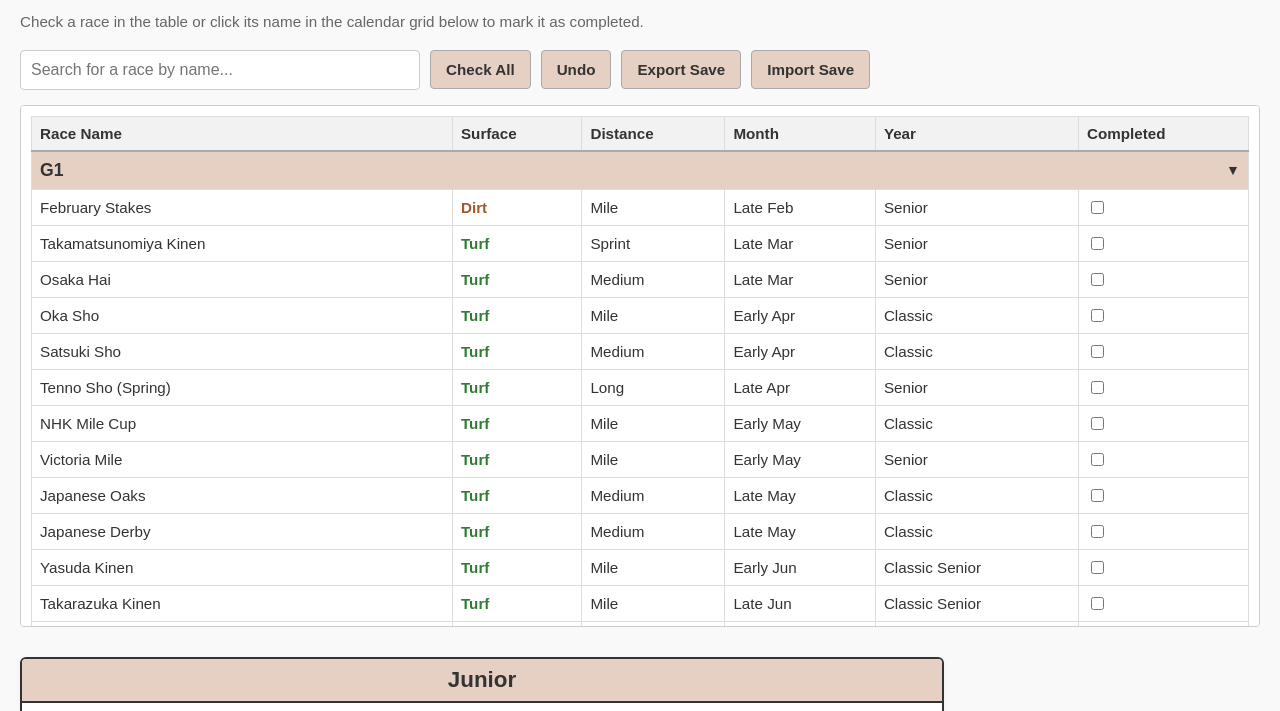
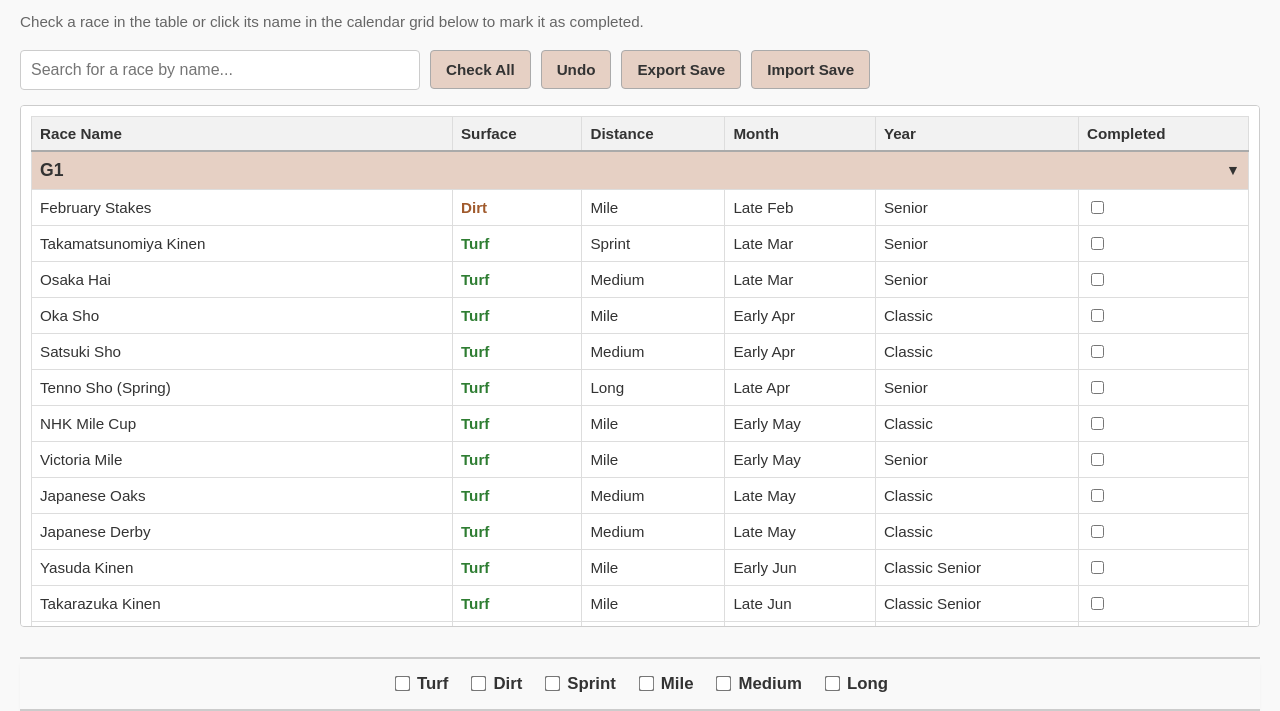
Before and after one commit to kyaowo/kyaowo.github.io, a plain HTML site: page completionisttitlechecklist.html in a window 1280 px wide. Shown: the part 61-772 px from the top of the page. Drawn offline with Linux system fonts and the light colour scheme.

Commit message:
Update completionisttitlechecklist.html
scrolling surface distance filter

```diff
--- a/completionisttitlechecklist.html
+++ b/completionisttitlechecklist.html
@@ -37,6 +37,11 @@
         .master-dirt { color: #a05a2c; font-weight: bold; }
         .master-turf { color: #2e7d32; font-weight: bold; }
 
+        /* Sticky Filter Bar */
+        .filter-bar { position: sticky; top: 0; background: #f9f9f9; padding: 15px; display: flex; justify-content: center; gap: 20px; border-top: 2px solid #ccc; border-bottom: 2px solid #ccc; z-index: 20; box-shadow: 0 4px 6px -4px rgba(0,0,0,0.2); flex-wrap: wrap; margin-bottom: 15px; }
+        .filter-bar label { font-weight: bold; cursor: pointer; user-select: none; display: flex; align-items: center; gap: 5px; font-size: 1.05em; }
+        .filter-bar input[type="checkbox"] { transform: scale(1.2); cursor: pointer; }
+
         /* Interactive Styling Rules for Calendar Output */
         .surface-dirt { font-weight: bold; font-style: italic; }
         .distance-sprint { color: rgb(0, 128, 255); }
@@ -44,12 +49,13 @@
         .distance-medium { color: rgb(220, 160, 0); }
         .distance-long { color: rgb(255, 0, 0); }
 
-        /* Clickable Calendar Races */
-        .clickable-race { cursor: pointer; padding: 2px 0; transition: opacity 0.2s; }
+        /* Clickable Calendar Races & Greyed Out Logic */
+        .clickable-race { cursor: pointer; padding: 2px 0; transition: opacity 0.2s, color 0.2s; }
         .clickable-race:hover { opacity: 0.6; text-decoration: line-through; }
+        .greyed-out { color: #bbb !important; font-weight: normal !important; font-style: normal !important; }
 
         /* Calendar Output Grids Component Layout */
-        .grid-container { display: flex; flex-direction: column; gap: 40px; margin-top: 20px; }
+        .grid-container { display: flex; flex-direction: column; gap: 40px; margin-top: 10px; }
         .tier-section { border: 2px solid #333; background: white; padding: 10px; border-radius: 6px; box-shadow: 0 2px 5px rgba(0,0,0,0.05); max-width: 900px; }
         .tier-title { text-align: center; font-weight: bold; font-size: 1.4em; background: #e6d0c4; padding: 8px; border-bottom: 2px solid #333; margin: -10px -10px 10px -10px; border-top-left-radius: 4px; border-top-right-radius: 4px; }
 
@@ -173,7 +179,7 @@
                 <tr class="g3-row"><td>Aichi Hai</td><td class="master-turf">Turf</td><td>Medium</td><td>Early Jan</td><td>Senior</td><td><input type="checkbox" onchange="handleCheckboxChange()"></td></tr>
                 <tr class="g3-row"><td>Keisei Hai</td><td class="master-turf">Turf</td><td>Medium</td><td>Early Jan</td><td>Classic</td><td><input type="checkbox" onchange="handleCheckboxChange()"></td></tr>
                 <tr class="g3-row"><td>Silk Road Stakes</td><td class="master-turf">Turf</td><td>Sprint</td><td>Late Jan</td><td>Senior</td><td><input type="checkbox" onchange="handleCheckboxChange()"></td></tr>
-                <tr class="g3-row"><td>Negishi Stakes</td><td class="master-dirt">Sprint</td><td>Sprint</td><td>Late Jan</td><td>Senior</td><td><input type="checkbox" onchange="handleCheckboxChange()"></td></tr>
+                <tr class="g3-row"><td>Negishi Stakes</td><td class="master-dirt">Dirt</td><td>Sprint</td><td>Late Jan</td><td>Senior</td><td><input type="checkbox" onchange="handleCheckboxChange()"></td></tr>
                 <tr class="g3-row"><td>Kisaragi Sho</td><td class="master-turf">Turf</td><td>Mile</td><td>Early Feb</td><td>Classic</td><td><input type="checkbox" onchange="handleCheckboxChange()"></td></tr>
                 <tr class="g3-row"><td>Tokyo Shimbun Hai</td><td class="master-turf">Turf</td><td>Mile</td><td>Early Feb</td><td>Senior</td><td><input type="checkbox" onchange="handleCheckboxChange()"></td></tr>
                 <tr class="g3-row"><td>Queen Cup</td><td class="master-turf">Turf</td><td>Mile</td><td>Early Feb</td><td>Classic</td><td><input type="checkbox" onchange="handleCheckboxChange()"></td></tr>
@@ -237,6 +243,15 @@
                 <tr class="g3-row"><td>Turquoise Stakes</td><td class="master-turf">Turf</td><td>Mile</td><td>Early Dec</td><td>Classic Senior</td><td><input type="checkbox" onchange="handleCheckboxChange()"></td></tr>
             </tbody>
         </table>
+    </div>
+
+    <div class="filter-bar" id="calendarFilterBar">
+        <label><input type="checkbox" class="cal-filter" value="surface-turf" onchange="applyCalendarFilters()"> Turf</label>
+        <label><input type="checkbox" class="cal-filter" value="surface-dirt" onchange="applyCalendarFilters()"> Dirt</label>
+        <label><input type="checkbox" class="cal-filter" value="distance-sprint" onchange="applyCalendarFilters()"> Sprint</label>
+        <label><input type="checkbox" class="cal-filter" value="distance-mile" onchange="applyCalendarFilters()"> Mile</label>
+        <label><input type="checkbox" class="cal-filter" value="distance-medium" onchange="applyCalendarFilters()"> Medium</label>
+        <label><input type="checkbox" class="cal-filter" value="distance-long" onchange="applyCalendarFilters()"> Long</label>
     </div>
 
     <div class="grid-container">
@@ -404,7 +419,7 @@
             reader.onload = function(e) {
                 try {
                     const importedState = JSON.parse(e.target.result);
-                    pushStateToUndo(); // Save state before importing so users can undo an accidental import
+                    pushStateToUndo();
                     applyState(importedState);
                     updateCalendar();
                     currentState = getCurrentState();
@@ -413,7 +428,38 @@
                 }
             };
             reader.readAsText(file);
-            event.target.value = ''; // Reset input to allow importing the same file again if needed
+            event.target.value = '';
+        }
+
+        function applyCalendarFilters() {
+            const checkedFilters = Array.from(document.querySelectorAll('.cal-filter:checked')).map(cb => cb.value);
+            const allRaces = document.querySelectorAll('.clickable-race');
+
+            if (checkedFilters.length === 0) {
+                allRaces.forEach(race => race.classList.remove('greyed-out'));
+                return;
+            }
+
+            const activeSurfaces = checkedFilters.filter(f => f.startsWith('surface-'));
+            const activeDistances = checkedFilters.filter(f => f.startsWith('distance-'));
+
+            allRaces.forEach(race => {
+                let surfaceMatch = true;
+                let distanceMatch = true;
+
+                if (activeSurfaces.length > 0) {
+                    surfaceMatch = activeSurfaces.some(f => race.classList.contains(f));
+                }
+                if (activeDistances.length > 0) {
+                    distanceMatch = activeDistances.some(f => race.classList.contains(f));
+                }
+
+                if (surfaceMatch && distanceMatch) {
+                    race.classList.remove('greyed-out');
+                } else {
+                    race.classList.add('greyed-out');
+                }
+            });
         }
 
         function updateCalendar() {
@@ -446,7 +492,14 @@
                                 textLine.innerText = raceName;
                                 textLine.classList.add('clickable-race');
 
-                                // Clicking grid text checks the box in table
+                                // Identify characteristics for filtering
+                                if (surface === 'dirt') textLine.classList.add('surface-dirt');
+                                else if (surface === 'turf') textLine.classList.add('surface-turf');
+
+                                if (['sprint', 'mile', 'medium', 'long'].includes(distance)) {
+                                    textLine.classList.add(`distance-${distance}`);
+                                }
+
                                 textLine.onclick = function() {
                                     pushStateToUndo();
                                     checkbox.checked = !checkbox.checked;
@@ -454,10 +507,6 @@
                                     currentState = getCurrentState();
                                 };
 
-                                if (surface === 'dirt') textLine.classList.add('surface-dirt');
-                                if (['sprint', 'mile', 'medium', 'long'].includes(distance)) {
-                                    textLine.classList.add(`distance-${distance}`);
-                                }
                                 targetCell.appendChild(textLine);
                             }
                         }
@@ -467,6 +516,9 @@
 
             allChecked = (uncheckedCount === 0);
             document.getElementById('toggleAllBtn').innerText = allChecked ? "Uncheck All" : "Check All";
+
+            // Re-evaluate filters after drawing calendar items
+            applyCalendarFilters();
         }
 
         // Initialize script logic
```
